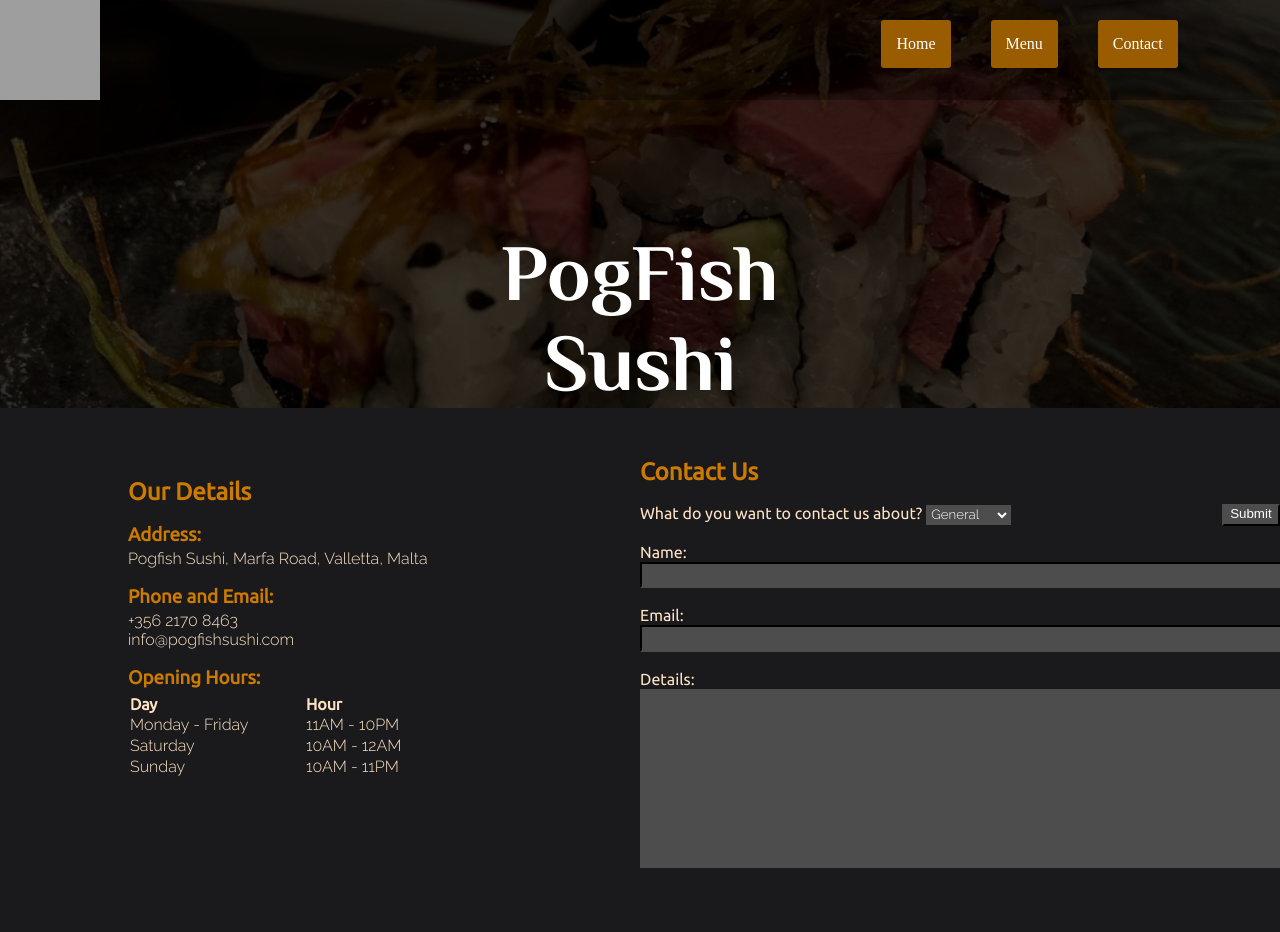
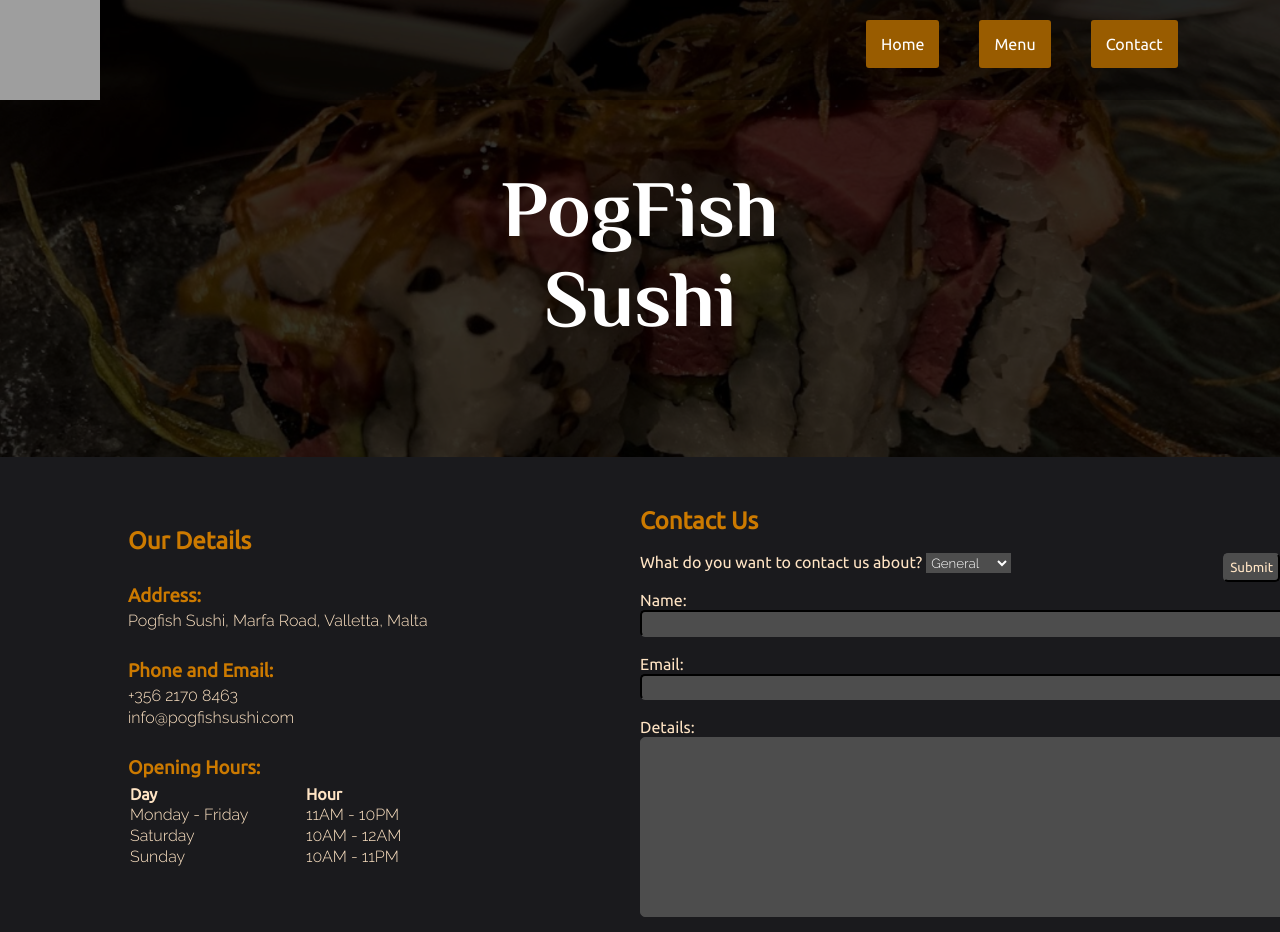
Before and after one commit to MaximCamilleri/Sushi-Restaurant-Template, a PHP site: page /contact.html in a window 1280 px wide. Run offline with PHP 8.4, Linux system fonts and the light colour scheme; grey boxes are pictures that could not be loaded.

Commit message:
Template Fully Kinda Ready

```diff
--- a/contact.html
+++ b/contact.html
@@ -59,7 +59,7 @@
                 <br>
                 <h3 class="details">Phone and Email:</h3>
                 <p>+356 2170 8463</p>
-                <p>info@pogfishsushi.com</p>
+                <p id = "email">info@pogfishsushi.com</p>
                 <br>
                 <h3 class="details">Opening Hours:</h3>
                 <table style="width:50%">
@@ -93,12 +93,6 @@
                         <option value="event">Event</option>
                         <option value="complaint">Complaint</option>
                      </select>
-                    <!--<input type="radio" id="General" name="msgType" value="General">
-                    <label for="General">General </label>
-                    <input type="radio" id="Events" name="msgType" value="Events">
-                    <label for="Events">Events </label>
-                    <input type="radio" id="Complaints" name="msgType" value="Complaints">
-                    <label for="Complaints">Complaints </label> -->
                     <input class = "contactSub" type="submit" value="Submit">
                     <br>
                     <br>
--- a/contactStyles.css
+++ b/contactStyles.css
@@ -1,6 +1,10 @@
 *{
     margin: 0px;
     padding: 0px;
+}
+
+html, body{
+  height: 70%;
 }
 
 h2{
@@ -8,8 +12,13 @@ h2{
   font-family: 'Ubuntu', sans-serif;
 }
 
+#email{
+  margin-top: 3px;
+}
+
 h3{
   color: rgb(204, 122, 0);
+  margin-top: 2%;
   font-family: 'Ubuntu', sans-serif;
 }
 
@@ -31,7 +40,12 @@ form{
 }
 
 .contactSub{
- float: right
+ float: right;
+ font-family: 'Ubuntu', sans-serif;
+ color: bisque;
+ border-color: rgb(77, 77, 77);
+ background-color: rgb(77, 77, 77);
+ padding: 5px;
 }
 
 #dropdownContact{
@@ -97,7 +111,7 @@ form{
     font-family: 'Ubuntu', sans-serif;
   }
 
-  input:focus, textarea:focus {
+  input:focus, textarea:focus, dropdownContact:focus{
     outline: none;
 }
 
@@ -110,6 +124,7 @@ form{
     padding-right: 1%;
     padding-top: 0.%;
     padding-bottom: 0.4%;
+    border-radius: 5px;
   }
 
   th{
@@ -161,13 +176,14 @@ header{
 nav{
   background-color: rgba(0, 0, 0, 0.3);
   height: 100px;
-  margin-bottom: 10%;
+  margin-bottom: 5%;
 }
 
 .navbar ul{
   display: inline-flex;
   list-style: none;
   color: white;
+  font-family: 'Ubuntu', sans-serif;
 }
 
 .navbar ul li
@@ -219,17 +235,12 @@ border-radius: 3px;
 }
 .navbar ul li:hover .sub-menu ul li{
   width: 99px;
-  padding: 10 px;
+  padding: 7px;
   border-bottom: 1px solid #fff;
   background: transparent;
   border-radius: 0;
   text-align: left;
 }
-.navbar ul li:hover .sub-menu ul li:last-child{
-  border-bottom: none;
-}
-
-
 
 /* Contact*/
 .sub-contact{
@@ -254,15 +265,11 @@ border-radius: 3px;
 
 .navbar ul li:hover .sub-contact ul li{
   width: 135px;
-  padding: 10 px;
+  padding: 7px;
   border-bottom: 1px solid #fff;
   background: transparent;
   border-radius: 0;
   text-align: left;
-}
-
-.navbar ul li:hover .sub-contact ul li:last-child{
-  border-bottom: none;
 }
 
 .title{
```
